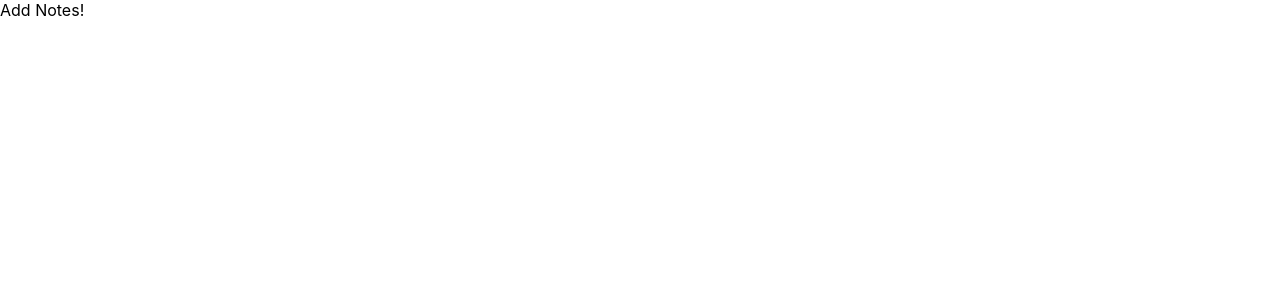
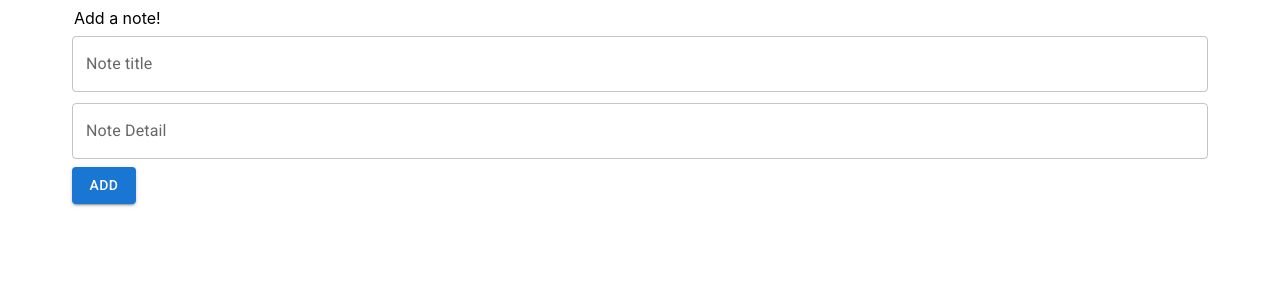
Before and after one commit to mohamadaminkarami/WEB_HW3, a React (Create React App) app in the folder client/: page /notes/new in a window 1280 px wide. Shown: the top 300 px of the page. Built offline with nearby package versions, Linux system fonts and the light colour scheme.

Commit message:
Add note create page

```diff
--- a/client/src/Pages/CreateNote.jsx
+++ b/client/src/Pages/CreateNote.jsx
@@ -1,7 +1,12 @@
 import React from "react";
+import AddNote from "../components/AddNote";
 
 function CreateNote() {
-  return <div>Add Notes!</div>;
+  return (
+    <div>
+      <AddNote />
+    </div>
+  );
 }
 
 export default CreateNote;
--- a/client/src/Pages/NoteList.jsx
+++ b/client/src/Pages/NoteList.jsx
@@ -22,7 +22,7 @@ function NoteList() {
   ];
 
   const renderedNotes = noteList.map(note => {
-    return <NoteCard note={note} />;
+    return <NoteCard note={note} key={note.id} />;
   });
 
   return <Container>{renderedNotes}</Container>;
--- /dev/null
+++ b/client/src/components/AddNote.jsx
@@ -0,0 +1,87 @@
+import {
+    Button,
+    Container,
+    FormHelperText,
+    Grid,
+    TextField
+} from "@mui/material";
+import FormControl from "@mui/material/FormControl";
+import InputLabel from "@mui/material/InputLabel";
+import OutlinedInput from "@mui/material/OutlinedInput";
+import React, { useState } from "react";
+
+function AddNote() {
+  const [state, setState] = useState({
+    title: "",
+    detail: "",
+    titleError: false,
+    detailError: false,
+  });
+
+  const handleChange = prop => event => {
+    setState({ ...state, [prop]: event.target.value });
+  };
+
+  const addNote = event => {
+    event.preventDefault();
+    setState({ ...state, titleError: false, detailError: false });
+    if (state.title === "") {
+      setState({ ...state, titleError: true });
+      return;
+    }
+    if (state.detail === "") {
+      setState({ ...state, detailError: true });
+      return;
+    }
+    console.log({ title: state.title, detail: state.detail });
+  };
+
+  return (
+    <Container align="center">
+      <Grid item sx={{ m: 1 }} xs={9} sm={7.5} md={6} align="left">
+        <form>
+          <Grid item xs={12}>
+            <legend>Add a note!</legend>
+          </Grid>
+          <FormControl error={state.titleError} fullWidth sx={{ m: 1, ml: 0 }}>
+            <InputLabel htmlFor="title-input">Note title</InputLabel>
+            <OutlinedInput
+              id="title-input"
+              value={state.title}
+              onChange={handleChange("title")}
+              required
+              fullWidth
+              label="Note title"
+            />
+            <FormHelperText id="title-helper-text">
+              {state.titleError && "Can't be empty."}
+            </FormHelperText>
+          </FormControl>
+          <TextField
+            id="detail-input"
+            label="Note Detail"
+            placeholder="When I was a child I killed a dragon..."
+            error={state.detailError}
+            helperText={state.detailError && "Can't be empty"}
+            fullWidth
+            multiline
+            variant="outlined"
+            value={state.detail}
+            onChange={handleChange("detail")}
+          />
+          <Button
+            sx={{ mt: 1 }}
+            type="submit"
+            color="primary"
+            variant="contained"
+            onClick={addNote}
+          >
+            Add
+          </Button>
+        </form>
+      </Grid>
+    </Container>
+  );
+}
+
+export default AddNote;
```
